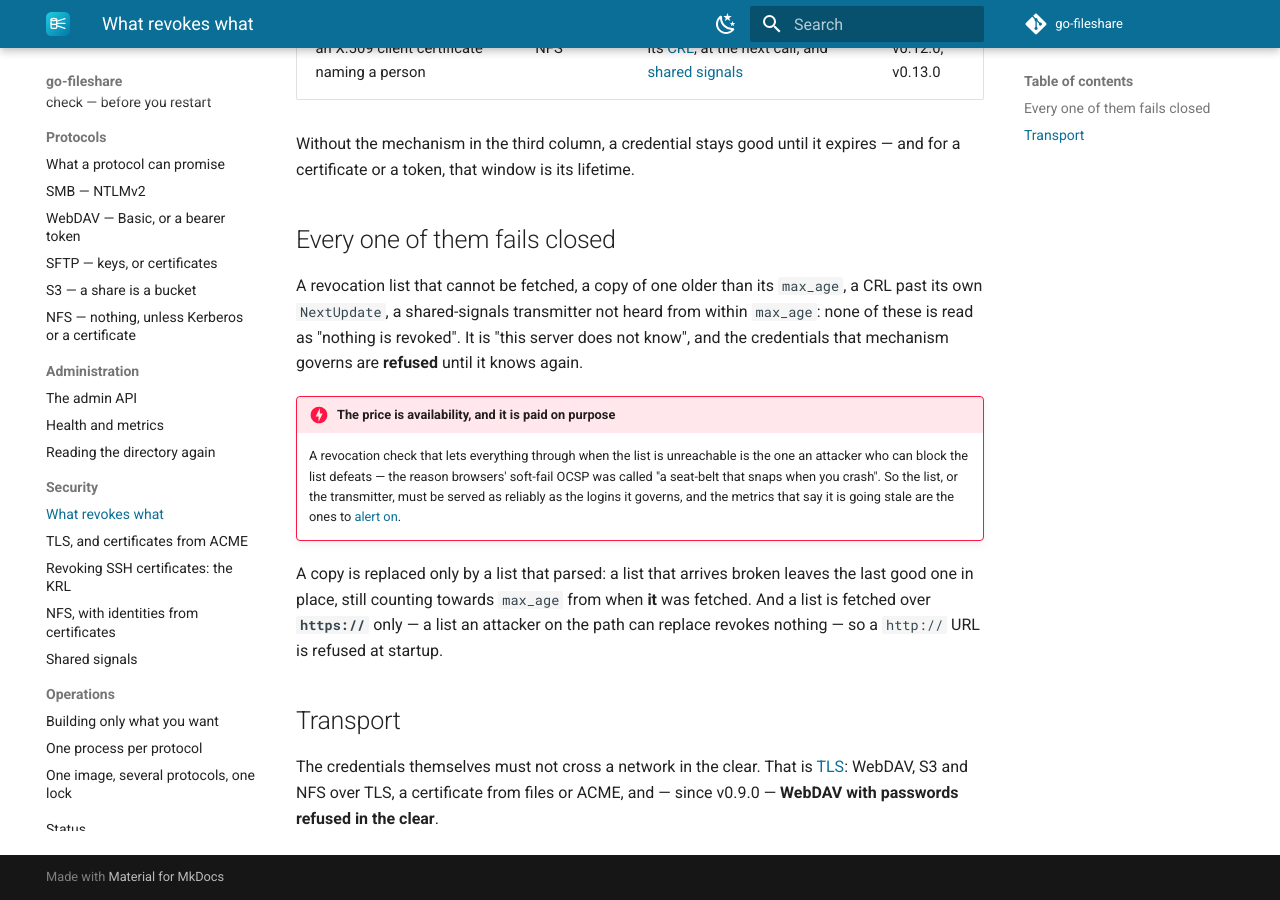
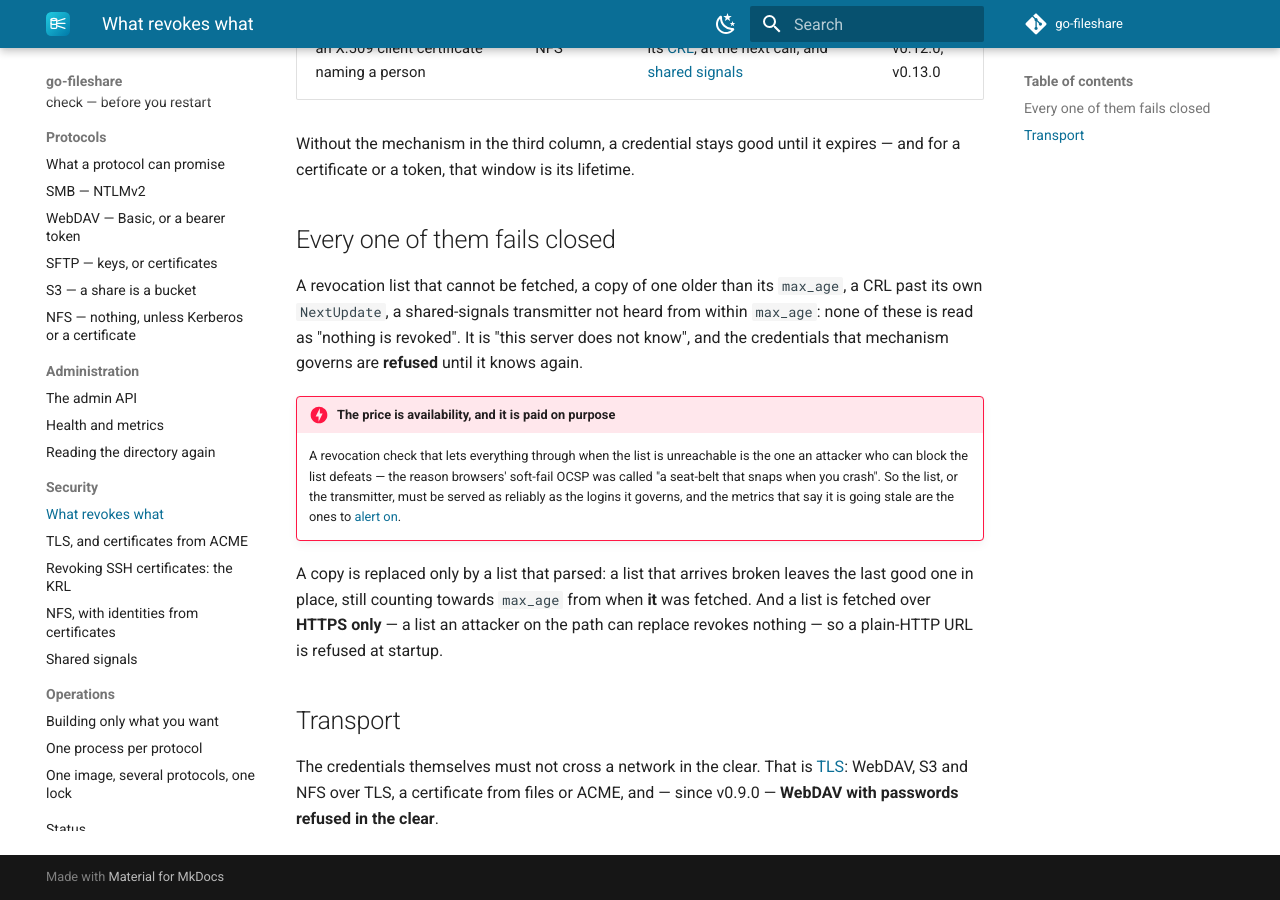
Before and after one commit to go-fileshare/docs, an MkDocs documentation site: the page built from docs/security/index.md, in a window 1280 px wide and 900 px high, scrolled down 803 px. Built offline with MkDocs 1.6.1 and Material for MkDocs 9.7.7, drawn with Linux system fonts in a browser that asks for light colours; the version menu is left out.

Commit message:
Keep the link check green: no bare scheme, and exempt the ACME template
The workflow's extractor read `https://` written as prose as a URL to fetch,
and the HARICA directory URL stops at its <uuid> placeholder, leaving a prefix
no server answers. The prose now says HTTPS; the template is exempted beside
the other documented placeholders.

Co-Authored-By: Claude Opus 5.5 (1M context) <noreply@anthropic.com>

```diff
--- a/docs/security/index.md
+++ b/docs/security/index.md
@@ -36,8 +36,8 @@ is "this server does not know", and the credentials that mechanism governs are
 
 A copy is replaced only by a list that parsed: a list that arrives broken leaves
 the last good one in place, still counting towards `max_age` from when **it**
-was fetched. And a list is fetched over **`https://`** only — a list an attacker
-on the path can replace revokes nothing — so a `http://` URL is refused at
+was fetched. And a list is fetched over **HTTPS only** — a list an attacker
+on the path can replace revokes nothing — so a plain-HTTP URL is refused at
 startup.
 
 ## Transport
```
Also changed, not shown: docs/configuration/index.md (+1 -1 lines), docs/security/nfs-certificates.md (+1 -1 lines), docs/security/revocation-lists.md (+1 -1 lines), docs/security/shared-signals.md (+2 -2 lines), 1 other file.
